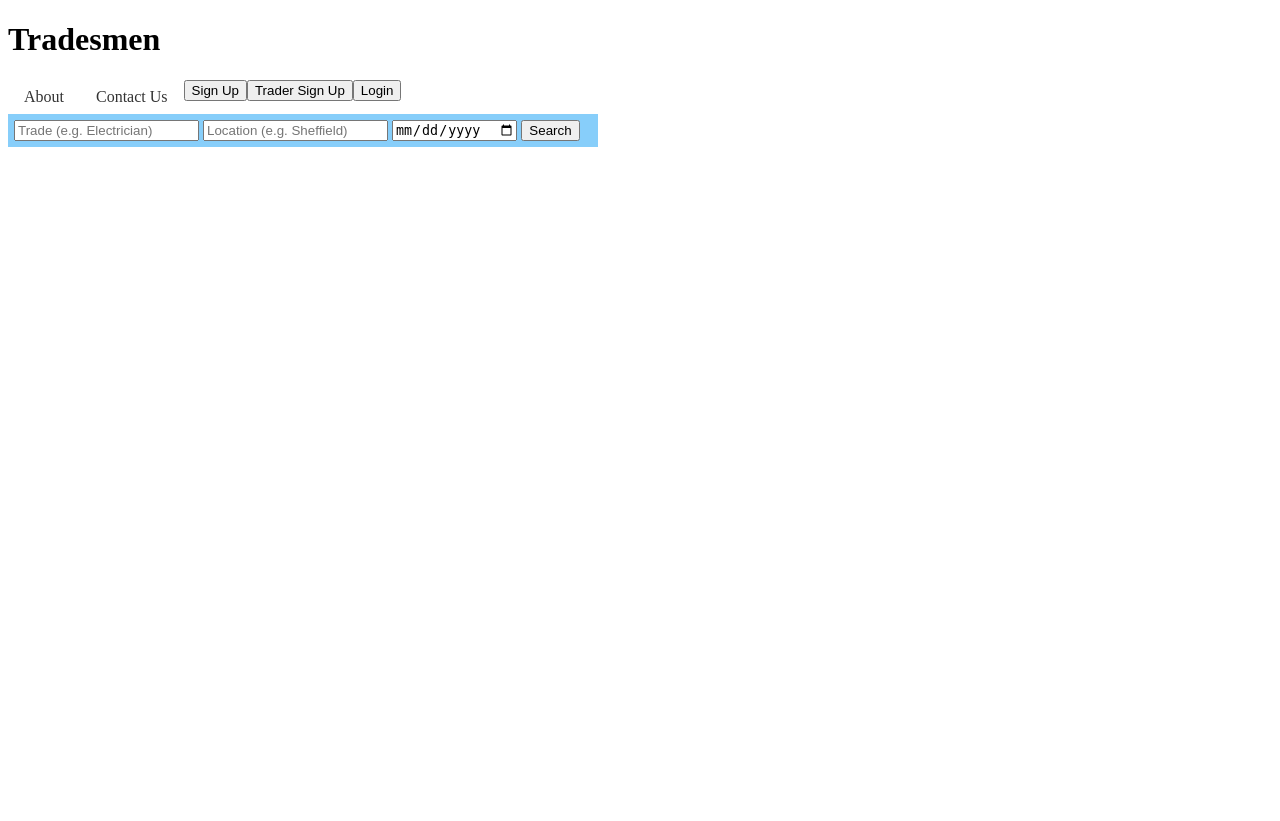
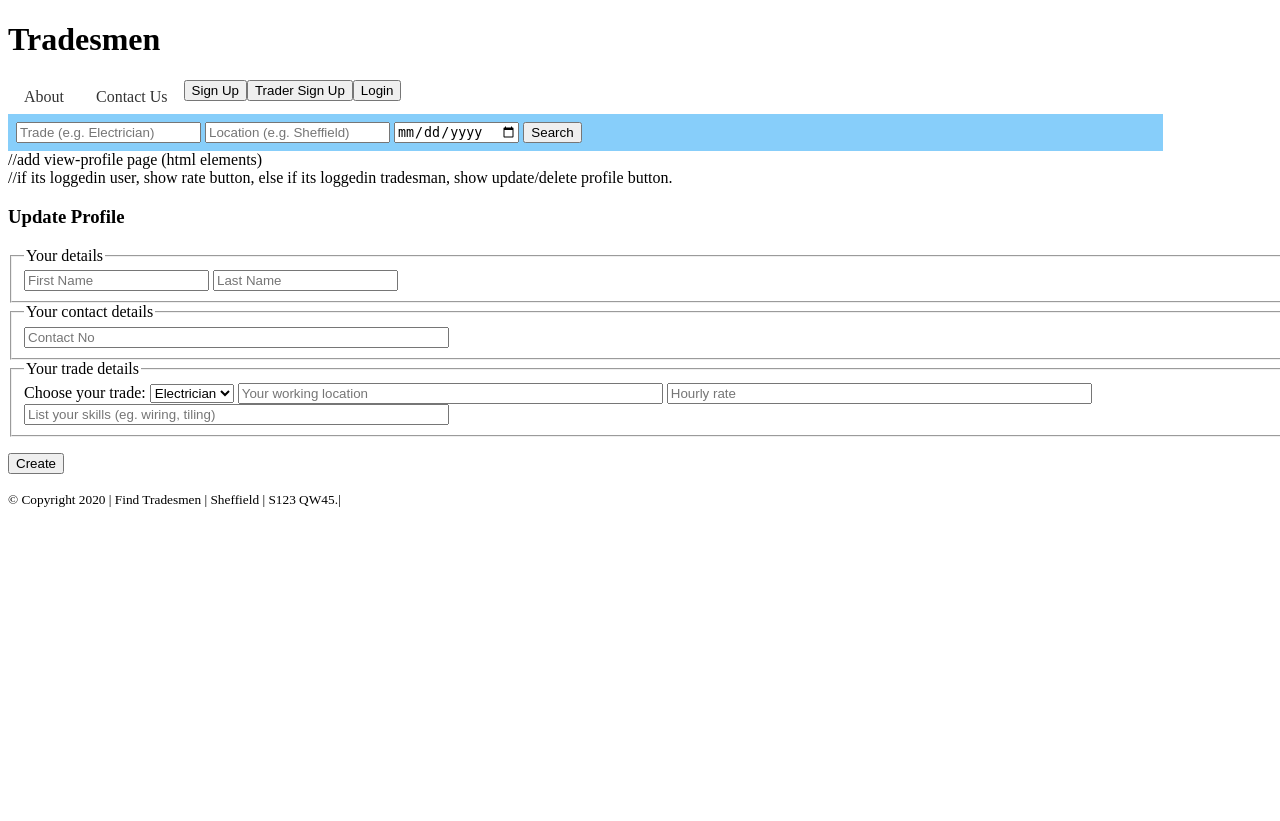
Before and after one commit to reshmaissac/FindTradesmen, a PHP site: page /view_tradesmen_profile.php in a window 1280 px wide. Run offline with PHP 8.4, Linux system fonts and the light colour scheme.

Commit message:
Retrieve method on view-btn click. Added view-view_tradesmen_profile page.

```diff
--- a/css/style.css
+++ b/css/style.css
@@ -80,7 +80,9 @@
 
 .search_form {
   background-color: lightskyblue;
-  padding: 6px;
+  padding: 8px;
+  padding-right:100%;
+
   width: 100%;
 }
 
--- a/register_tradesman.php
+++ b/register_tradesman.php
@@ -77,7 +77,7 @@ if ($_SERVER['REQUEST_METHOD'] == 'POST') {
 	//if no errors, insert data to db
 	if (empty($errors)) {
 
-		if ($tradesman->createProfile()) {
+		if ($tradesman->createAccount()) {
 			echo '<h1>Registered!</h1>
 				<p>You are now registered.</p>
 				<p><a href="login.php">Login</a></p>';
--- a/view_tradesmen_profile.php
+++ b/view_tradesmen_profile.php
@@ -1,11 +1,76 @@
 <?php
+include('includes/header.html');
 session_start();
 if (isset($_SESSION['email'])) { 		// if the SESSION 'user_id' is  set...
     $userId = $_SESSION['email'];
 } else {
-	include('includes/header.html');
+	//include('includes/header.html');
 }
 ?>
 <?php
 //get loggedin id and retrieve tradesmen profile.
+if ($_SERVER['REQUEST_METHOD'] == 'POST') {
+    include "classes/tradesman.php";
+
+    if (isset($_POST['view-id'])) {
+        $tradesman = new Tradesman();
+        $tradesman = $tradesman->retrieveProfile($_POST['view-id']);
+        echo "FName = ".$tradesman->getFName()."<br/>";
+        echo "LName = ".$tradesman->getLName()."<br/>";
+        echo "TradeType = ".$tradesman->getTradeType()."<br/>";
+        echo "Location = ".$tradesman->getLocation()."<br/>";
+        echo "HourlyRate = ".$tradesman->getHourlyRate()."<br/>";
+        echo "Skills = ".$tradesman->getSkills()."<br/>";
+        echo "<br/>";
+
+
+	}
+}
 ?>
+
+
+//add view-profile page (html elements) <br/>
+//if its loggedin user, show rate button, else if its loggedin tradesman, show update/delete profile button.
+
+<form action="register_tradesman.php" method="post" class="form-signin" role="form">
+	<h3 class="form-signin-heading">Update Profile</h3>
+	<fieldset>
+		<legend class="form__legend">Your details</legend>
+		<input type="text" name="first_name" size="20"
+			value="<?php if (isset($_POST['first_name']))
+			echo $_POST['first_name']; ?>" placeholder="First Name">
+		<input type="text" name="last_name" size="20"
+			value="<?php if (isset($_POST['last_name']))
+			echo $_POST['last_name']; ?>" placeholder="Last Name">
+	</fieldset>
+	<fieldset>
+		<legend class="form__legend">Your contact details</legend>
+		<input type="text" name="contact_no" size="50"
+			value="<?php if (isset($_POST['contact_no']))
+			echo $_POST['contact_no']; ?>" placeholder="Contact No">
+	</fieldset>
+	<fieldset>
+		<legend class="form__legend">Your trade details</legend>
+		<label for="trade_types">Choose your trade:</label>
+		<select name="trade_types" id="trade_types">
+			<option value="electrician">Electrician</option>
+			<option value="plumber">Plumber</option>
+			<option value="builder">Builder</option>
+			<option value="carpenter">Carpenter</option>
+		</select>
+		<input type="text" name="location" size="50"
+			value="<?php if (isset($_POST['location']))
+			echo $_POST['location']; ?>"
+			placeholder="Your working location">
+		<input type="text" name="hourly_rate" size="50"
+			value="<?php if (isset($_POST['hourly_rate']))
+			echo $_POST['hourly_rate']; ?>" placeholder="Hourly rate">
+		<input type="text" name="skills" size="50" value="<?php if (isset($_POST['skills']))
+		echo $_POST['skills']; ?>"
+			placeholder="List your skills (eg. wiring, tiling)">
+	</fieldset>
+	<p><button class="btn btn-primary" name="submit" type="submit">Create</button></p>
+</form>
+<?php
+include('includes/footer.html');
+?>
```
Also changed, not shown: classes/tradesman.php (+28 -11 lines), search.php (+8 -0 lines).
